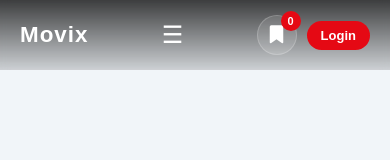
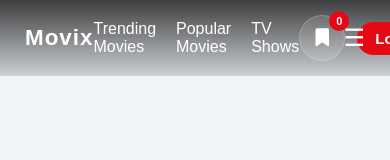
Before and after one commit to ANJALI-3129/MOVIE_APP, a React (Create React App) app: page /tv/1 in a window 390 px wide. Shown: the top 160 px of the page. Built offline with nearby package versions, Linux system fonts and the light colour scheme; no server answers.

Commit message:
fixed errors

```diff
--- a/src/components/Navbar/navbar.css
+++ b/src/components/Navbar/navbar.css
@@ -80,10 +80,6 @@
   width: 100%;
 }
 
-/* =========================
-   RIGHT SECTION
-========================= */
-
 .right-section {
   display: flex;
   align-items: center;
@@ -161,10 +157,6 @@
   transform: translateY(-2px);
 }
 
-/* =========================
-   USER
-========================= */
-
 .user-section {
   display: flex;
   align-items: center;
@@ -211,82 +203,27 @@
     padding: 8px 18px;
   }
 }
-
 @media (max-width: 768px) {
-  .nav {
-    padding: 15px 20px;
-  }
-
   .head {
     position: relative;
-    flex-direction: row;
-    justify-content: space-between;
-  }
-
-  .logo {
-    font-size: 1.7rem;
+    display: flex;
+    align-items: center;
   }
 
   .menu-toggle {
     display: block;
-  }
-
-  .Movie {
     position: absolute;
-    top: 70px;
-    left: 0;
-    width: 100%;
-
-    display: none;
-    flex-direction: column;
-    align-items: center;
-    gap: 20px;
-
-    background: rgba(0, 0, 0, 0.95);
-    padding: 25px 0;
-    border-radius: 0 0 12px 12px;
-  }
-
-  .Movie.active {
-    display: flex;
-    background: linear-gradient(
-      to bottom,
-      rgba(0, 0, 0, 0.75),
-      rgba(0, 0, 0, 0.15)
-    );
-    backdrop-filter: blur(5px);
-  }
-
-  .Movie li {
-    font-size: 17px;
+    right: 0;
+    top: 50%;
+    transform: translateY(-50%);
+    font-size: 28px;
+    z-index: 1001;
   }
 
   .right-section {
-    display: flex;
-    gap: 10px;
-    align-items: center;
-  }
-
-  .right-section button {
-    padding: 7px 14px;
-    font-size: 13px;
-  }
-
-  .cart-icon {
-    width: 40px;
-    height: 40px;
-  }
-
-  .avatar {
-    width: 38px;
-    height: 38px;
-    font-size: 13px;
+    margin-right: 45px; /* space for hamburger */
   }
 }
-
-/* =========================
-   SMALL MOBILE
-========================= */
 
 @media (max-width: 480px) {
   .logo {
```
